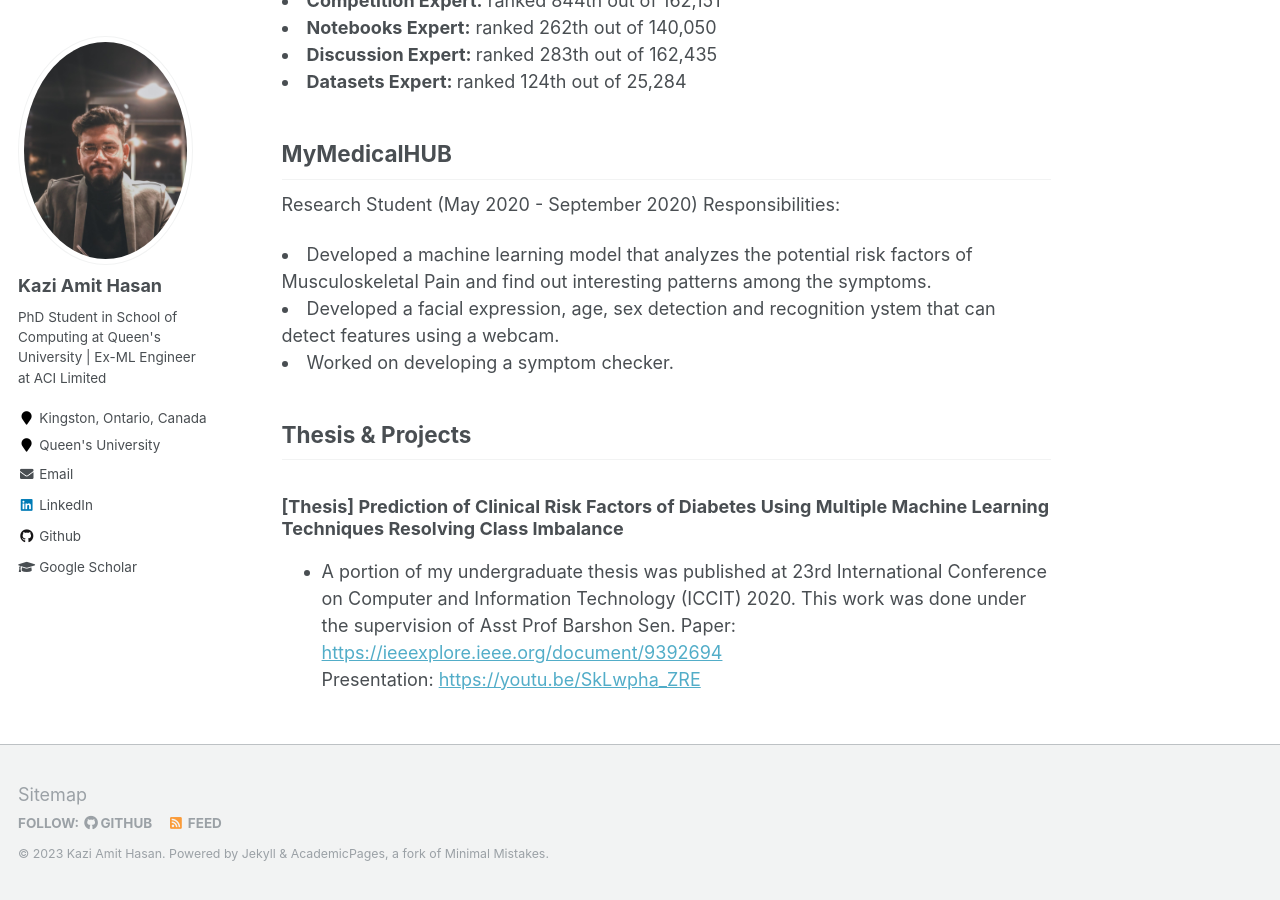
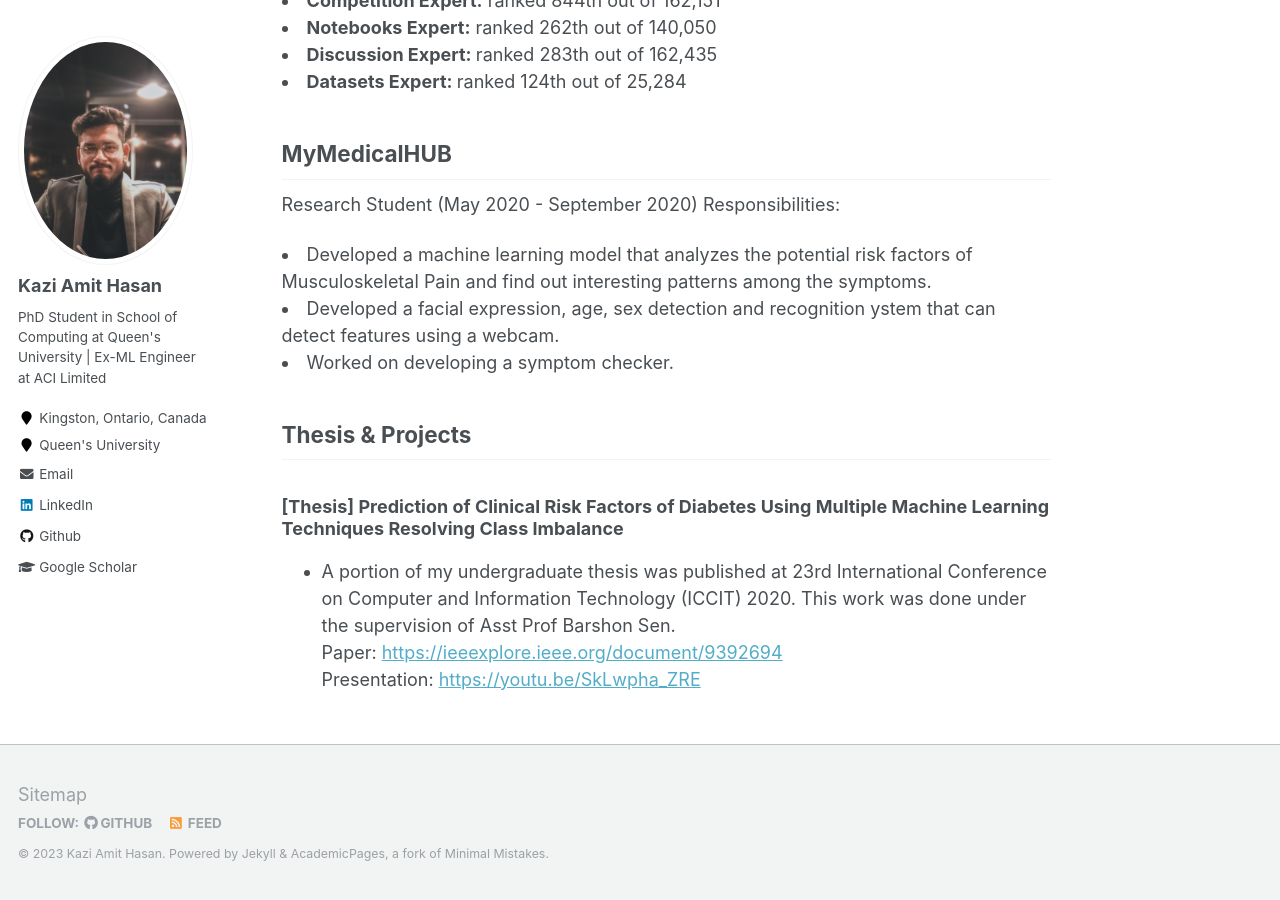
Before and after one commit to KaziAmitHasan/kaziamithasan.github.io, a Jekyll site: the page built from _pages/experiences.md, in a window 1280 px wide and 900 px high, scrolled down 1390 px. Built offline with Jekyll 4.4.1, drawn with Linux system fonts in a browser that asks for light colours.

Commit message:
info updated

```diff
--- a/_pages/experiences.md
+++ b/_pages/experiences.md
@@ -55,6 +55,6 @@ Responsibilities:
 
 ### [Thesis] Prediction of Clinical Risk Factors of Diabetes Using Multiple Machine Learning Techniques Resolving Class Imbalance
 
-- A portion of my undergraduate thesis was published at 23rd International Conference on Computer and Information Technology (ICCIT) 2020. This work was done under the supervision of Asst Prof Barshon Sen.
-Paper: <a href="https://ieeexplore.ieee.org/document/9392694">https://ieeexplore.ieee.org/document/9392694 </a><br>
-Presentation: <a href="https://youtu.be/SkLwpha_ZRE">https://youtu.be/SkLwpha_ZRE</a>
+- A portion of my undergraduate thesis was published at 23rd International Conference on Computer and Information Technology (ICCIT) 2020. This work was done under the supervision of Asst Prof Barshon Sen. <br>
+  Paper: <a href="https://ieeexplore.ieee.org/document/9392694">https://ieeexplore.ieee.org/document/9392694 </a><br>
+  Presentation: <a href="https://youtu.be/SkLwpha_ZRE">https://youtu.be/SkLwpha_ZRE</a>
```
